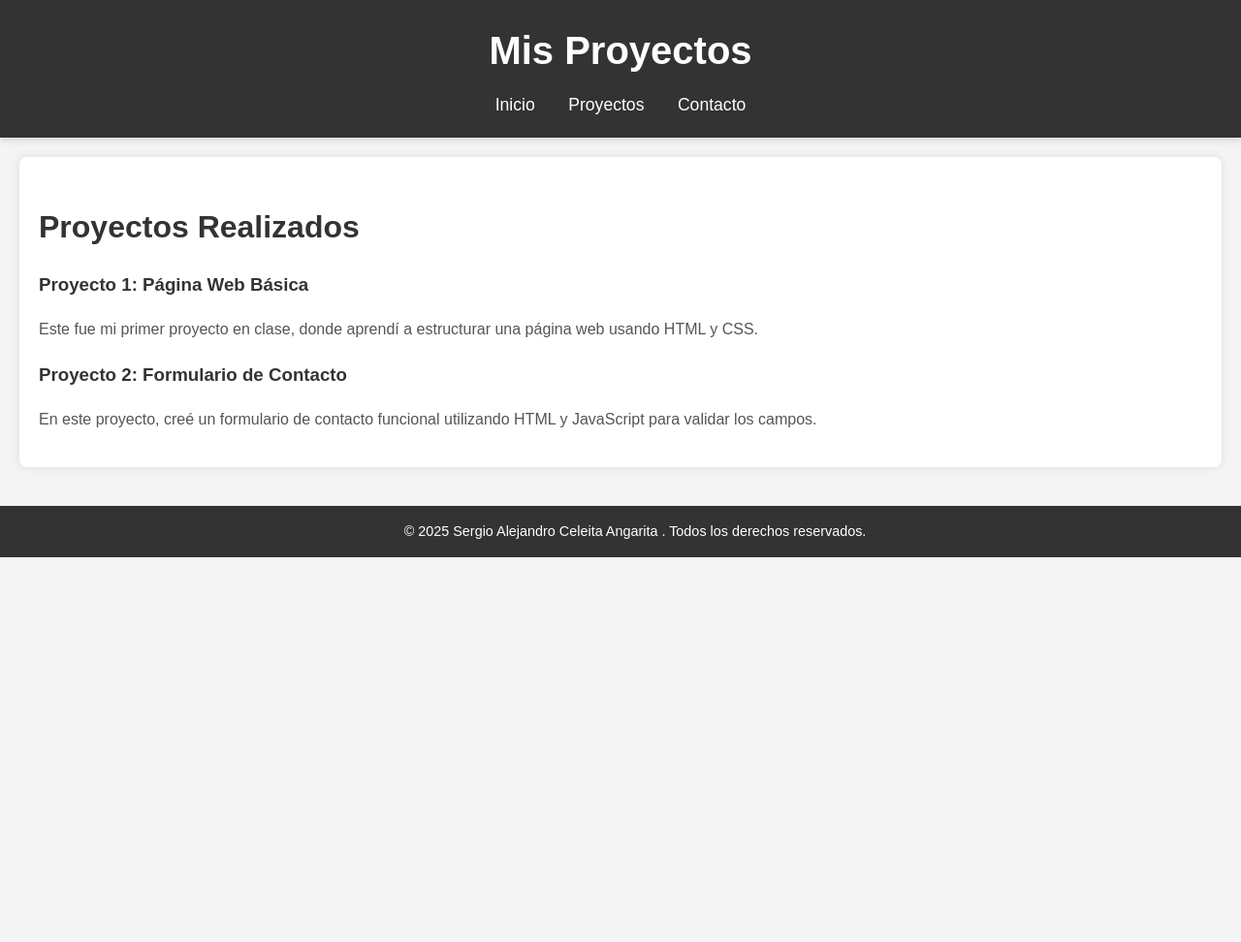
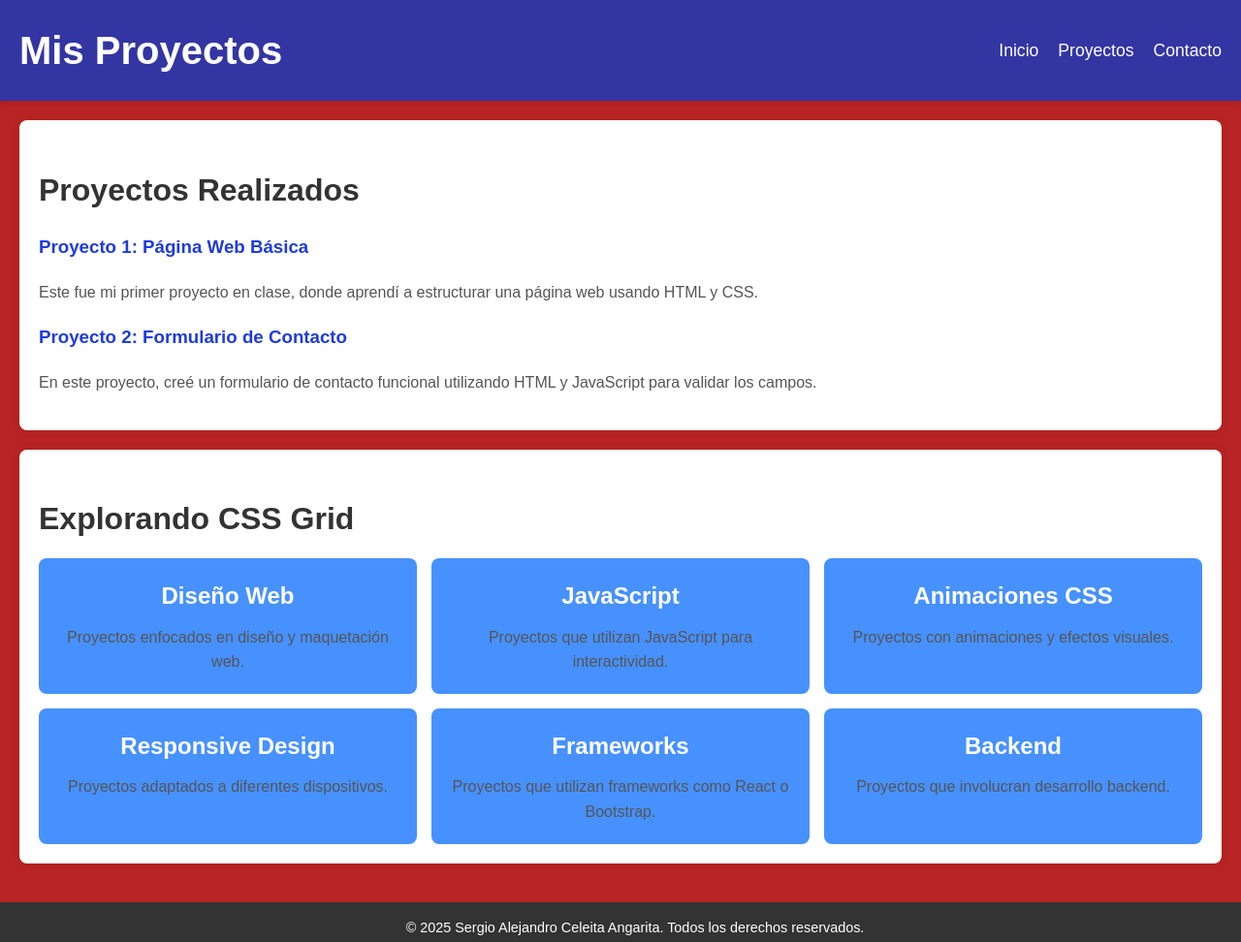
Before and after one commit to 1946050613082/portafoliosergioalejandroceleitaangarita, a plain HTML site: page proyectos.html in a window 1280 px wide. Shown: the top 972 px of the page at 97% size. Before the commit the page ends 800 px from the top, so only its background shows below. Drawn offline with Linux system fonts and the light colour scheme.

Commit message:
se realizaron cambios colores y demas

```diff
--- a/proyectos.html
+++ b/proyectos.html
@@ -7,6 +7,7 @@
     <link rel="stylesheet" href="styles.css">
 </head>
 <body>
+    <!-- Encabezado -->
     <header>
         <h1>Mis Proyectos</h1>
         <nav>
@@ -18,6 +19,9 @@
         </nav>
     </header>
 
+    <!-- Contenido Principal -->
+    <main>
+        <!-- Sección de Proyectos -->
         <section id="proyectos">
             <h2>Proyectos Realizados</h2>
             <div class="proyecto">
@@ -30,8 +34,41 @@
             </div>
         </section>
 
+        <!-- Nueva Sección: Contenedor con 6 Elementos -->
+        <section id="contenedor-grid">
+            <h2>Explorando CSS Grid</h2>
+            <div class="grid-container">
+                <a href="#" class="grid-item">
+                    <h3>Diseño Web</h3>
+                    <p>Proyectos enfocados en diseño y maquetación web.</p>
+                </a>
+                <a href="#" class="grid-item">
+                    <h3>JavaScript</h3>
+                    <p>Proyectos que utilizan JavaScript para interactividad.</p>
+                </a>
+                <a href="#" class="grid-item">
+                    <h3>Animaciones CSS</h3>
+                    <p>Proyectos con animaciones y efectos visuales.</p>
+                </a>
+                <a href="#" class="grid-item">
+                    <h3>Responsive Design</h3>
+                    <p>Proyectos adaptados a diferentes dispositivos.</p>
+                </a>
+                <a href="#" class="grid-item">
+                    <h3>Frameworks</h3>
+                    <p>Proyectos que utilizan frameworks como React o Bootstrap.</p>
+                </a>
+                <a href="#" class="grid-item">
+                    <h3>Backend</h3>
+                    <p>Proyectos que involucran desarrollo backend.</p>
+                </a>
+            </div>
+        </section>
+    </main>
+
+    <!-- Pie de Página -->
     <footer>
-        <p>&copy; 2025 Sergio Alejandro Celeita Angarita . Todos los derechos reservados.</p>
+        <p>&copy; 2025 Sergio Alejandro Celeita Angarita. Todos los derechos reservados.</p>
     </footer>
 
     <script src="script.js"></script>
--- a/script.js
+++ b/script.js
@@ -1,15 +1,7 @@
-document.getElementById('contactForm').addEventListener('submit', function(event) {
-    event.preventDefault(); // Evita que el formulario se envíe
-
-    // Validación básica
-    const nombre = document.getElementById('nombre').value;
-    const email = document.getElementById('email').value;
-    const mensaje = document.getElementById('mensaje').value;
-
-    if (nombre && email && mensaje) {
-        alert('Gracias por tu mensaje, ' + nombre + '. Te responderé pronto.');
-        document.getElementById('contactForm').reset(); // Limpia el formulario
-    } else {
-        alert('Por favor, completa todos los campos.');
-    }
+// script.js
+document.querySelectorAll('.grid-item').forEach(item => {
+    item.addEventListener('click', function(event) {
+        event.preventDefault(); // Evita que el enlace se abra
+        alert(`Has seleccionado la categoría: ${this.querySelector('h3').textContent}`);
+    });
 });
--- a/styles.css
+++ b/styles.css
@@ -3,17 +3,22 @@ body {
     font-family: Arial, sans-serif;
     margin: 0;
     padding: 0;
-    background-color: #f4f4f4;
-    color: #333;
+    background-color: #b92424;
+    color: #1f3bdd;
     line-height: 1.6;
+    display: flex;
+    flex-direction: column;
+    min-height: 100vh;
 }
 
 /* Header */
 header {
-    background-color: #333;
-    color: #fff;
-    padding: 20px 0;
-    text-align: center;
+    background-color: #3335a3;
+    color: #ffffff;
+    padding: 20px;
+    display: flex;
+    justify-content: space-between;
+    align-items: center;
     box-shadow: 0 4px 6px rgba(0, 0, 0, 0.1);
 }
 
@@ -26,12 +31,9 @@ header h1 {
 nav ul {
     list-style: none;
     padding: 0;
-    margin: 10px 0 0;
-}
-
-nav ul li {
-    display: inline;
-    margin: 0 15px;
+    margin: 0;
+    display: flex;
+    gap: 20px;
 }
 
 nav ul li a {
@@ -45,13 +47,18 @@ nav ul li a:hover {
     color: #ff6347; /* Cambia el color al pasar el mouse */
 }
 
-/* Secciones */
+/* Contenido Principal */
+main {
+    flex: 1;
+    padding: 20px;
+}
+
 section {
-    padding: 20px;
-    margin: 20px;
     background-color: #fff;
     border-radius: 8px;
     box-shadow: 0 0 10px rgba(0, 0, 0, 0.1);
+    padding: 20px;
+    margin-bottom: 20px;
     transition: transform 0.3s ease, box-shadow 0.3s ease;
 }
 
@@ -71,15 +78,49 @@ section p {
     color: #555;
 }
 
-/* Footer */
+/* Nuevo Contenedor Grid */
+#contenedor-grid .grid-container {
+    display: grid;
+    grid-template-columns: repeat(3, 1fr); /* 3 columnas */
+    grid-template-rows: repeat(2, 1fr);    /* 2 filas */
+    gap: 15px; /* Espacio entre elementos */
+}
+
+#contenedor-grid .grid-item {
+    background-color: #4791ff;
+    color: #ffffff;
+    padding: 20px;
+    border-radius: 8px;
+    text-align: center;
+    font-size: 1.2rem;
+    transition: background-color 0.3s ease, transform 0.3s ease;
+    text-decoration: none; /* Quita el subrayado de los enlaces */
+    display: block; /* Hace que los enlaces ocupen todo el espacio */
+}
+
+#contenedor-grid .grid-item:hover {
+    background-color: #e5533d; /* Cambia el color al pasar el mouse */
+    transform: scale(1.05); /* Efecto de escala */
+}
+
+#contenedor-grid .grid-item h3 {
+    margin: 0;
+    font-size: 1.5rem;
+}
+
+#contenedor-grid .grid-item p {
+    margin: 10px 0 0;
+    font-size: 1rem;
+}
+
+/* Pie de Página */
 footer {
     text-align: center;
     padding: 15px;
     background-color: #333;
     color: #fff;
     width: 100%;
-    position: relative; /* Cambiado a relative para evitar que cubra contenido */
-    margin-top: 40px; /* Espacio antes del footer */
+    margin-top: auto; /* Mantiene el footer al final */
 }
 
 footer p {
@@ -93,46 +134,13 @@ footer p {
         font-size: 2rem;
     }
 
-    nav ul li {
-        display: block;
-        margin: 10px 0;
+    nav ul {
+        flex-direction: column;
+        gap: 10px;
     }
 
-    section {
-        margin: 10px;
-        padding: 15px;
-    }
-
-    section h2 {
-        font-size: 1.5rem;
-    }
-
-    section p {
-        font-size: 0.9rem;
+    #contenedor-grid .grid-container {
+        grid-template-columns: repeat(2, 1fr); /* 2 columnas en móviles */
+        grid-template-rows: repeat(3, 1fr);    /* 3 filas en móviles */
     }
 }
-
-/* Mejoras para enlaces y botones */
-a {
-    color: #333;
-    text-decoration: none;
-    transition: color 0.3s ease;
-}
-
-a:hover {
-    color: #ff6347;
-}
-
-button {
-    background-color: #333;
-    color: #fff;
-    border: none;
-    padding: 10px 20px;
-    border-radius: 5px;
-    cursor: pointer;
-    transition: background-color 0.3s ease;
-}
-
-button:hover {
-    background-color: #ff6347;
-}
```
Also changed, not shown: contacto.html (+3 -0 lines), index.html (+9 -4 lines). Lines whose indentation alone changed are shown as unchanged.
